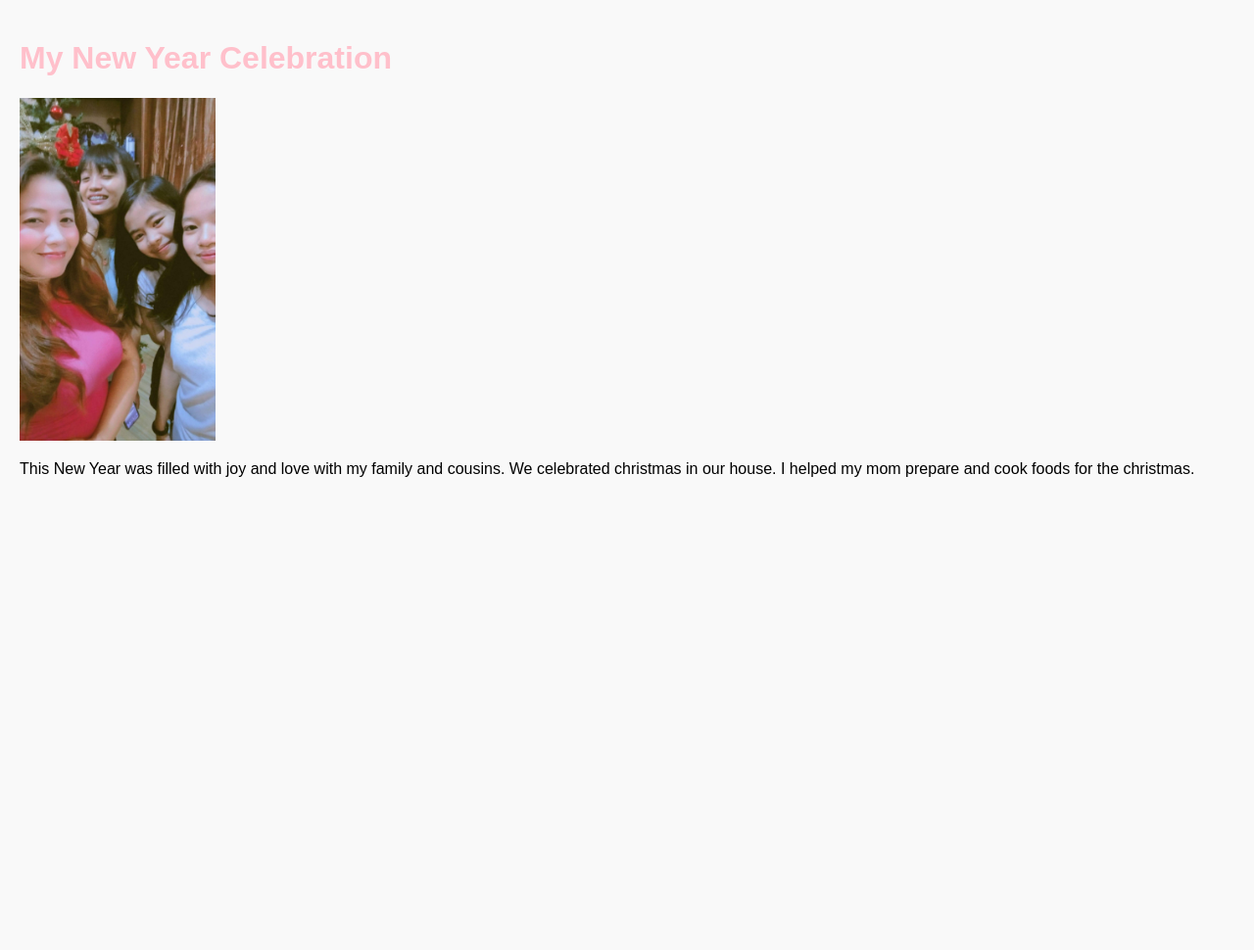
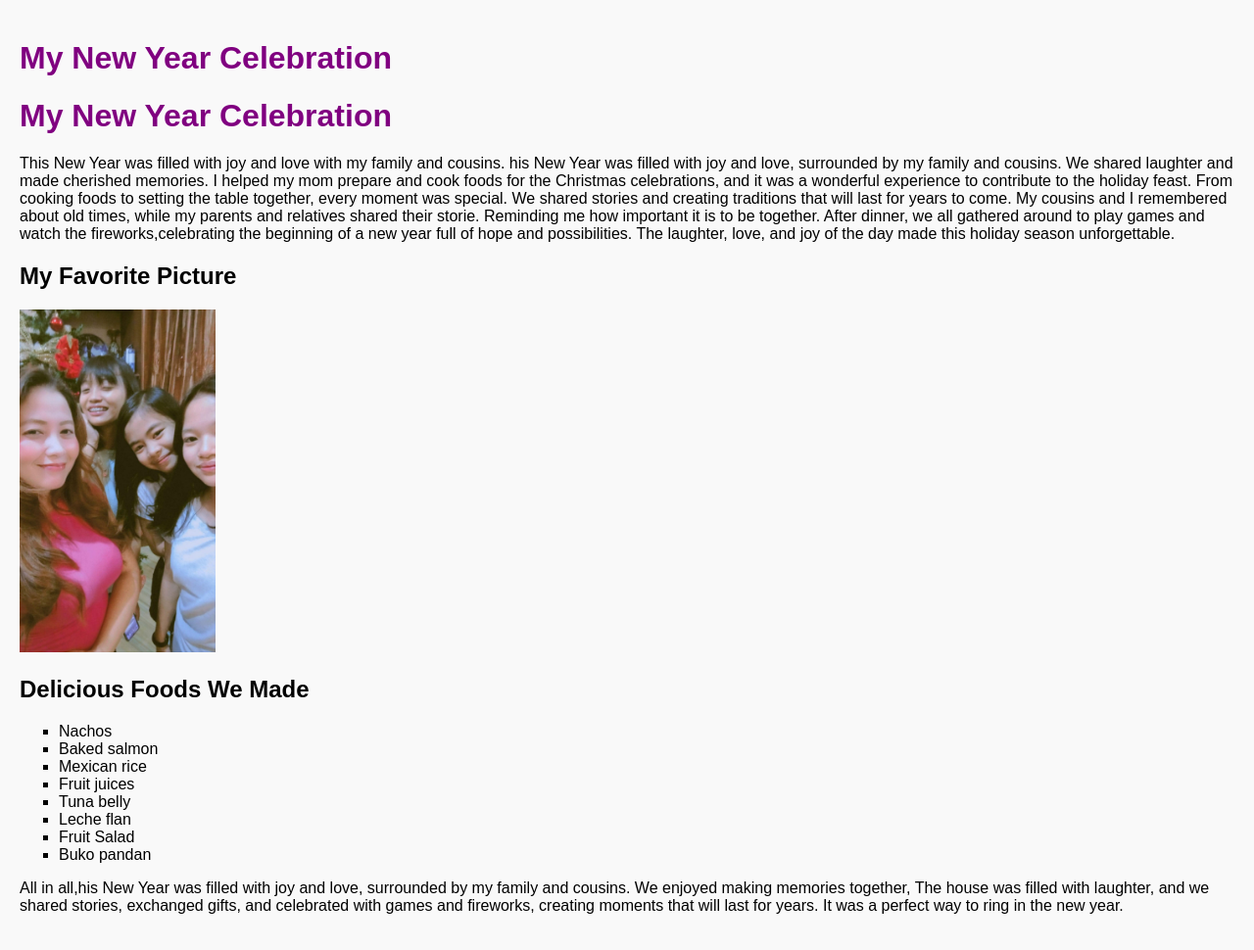
Before and after one commit to computerprojectgrade8/anahtml, a plain HTML site: page index.html in a window 1280 px wide. Shown: the whole page at 98% size. Before the commit the page ends 800 px from the top, so only its background shows below. Drawn offline with Linux system fonts and the light colour scheme.

Commit message:
Update index.html

```diff
--- a/index.html
+++ b/index.html
@@ -2,38 +2,56 @@
 <html lang="en">
 <head>
     <meta charset="UTF-8">
-	<meta name="viewport" content="width=device-width,initial-scale=1.0">
+    <meta name="viewport" content="width=device-width, initial-scale=1.0">
     <title>My New Year Celebration</title>
     <style>
-		  body
-		   {font-family: Arial, sans-serif;
+        body {
+            font-family: Arial, sans-serif;
             background-color: #f9f9f9;
             margin: 0;
             padding: 20px;
         }
         h1 {
-		  color: pink;
-
+            color: purple;
         }
-
-		img{
+        img {
             max-width: 100%;
             height: auto;
-
         }
-
-		ul{
-
+        ul {
             list-style-type: square;
-
         }
     </style>
 </head>
-	<body/>
-
+<body>
 
     <h1>My New Year Celebration</h1>
+		  <h1>My New Year Celebration</h1>
+
+		  <p>This New Year was filled with joy and love with my family and cousins. his New Year was filled with joy and love, surrounded by my family and cousins.
+		  We shared laughter and made cherished memories. I helped my mom prepare and cook foods for the Christmas celebrations, and it was a wonderful experience
+		  to contribute to the holiday feast. From cooking foods to setting the table together, every moment was special. We shared stories and creating traditions
+		  that will last for years to come. My cousins and I remembered about old times, while my parents and relatives shared their storie. Reminding me how important it
+		  is to be together. After dinner, we all gathered around to play games and watch the fireworks,celebrating the beginning of a new year full of hope and possibilities.
+		  The laughter, love, and joy of the day made this holiday season unforgettable.
+
+              <h2>My Favorite Picture</h2>
     <img src="image.png" alt="image.png" style="width: 200px; height: 350px;">
 
-		  <p>This New Year was filled with joy and love with my family and cousins. We celebrated christmas in our house.
-		  I helped my mom prepare and cook foods for the christmas.
+    <h2>Delicious Foods We Made</h2>
+    <ul>
+        <li>Nachos</li>
+        <li>Baked salmon</li>
+        <li>Mexican rice</li>
+        <li>Fruit juices</li>
+        <li>Tuna belly</li>
+        <li>Leche flan</li>
+        <li>Fruit Salad</li>
+        <li>Buko pandan</li>
+    </ul>
+
+    <p>All in all,his New Year was filled with joy and love, surrounded by my family and cousins. We enjoyed making memories together,
+	The house was filled with laughter, and we shared stories, exchanged gifts, and celebrated with games and fireworks, creating moments that will last for years. It was a perfect way to ring in the new year. </p>
+
+</body>
+</html>
```
Lines whose indentation alone changed are shown as unchanged.
